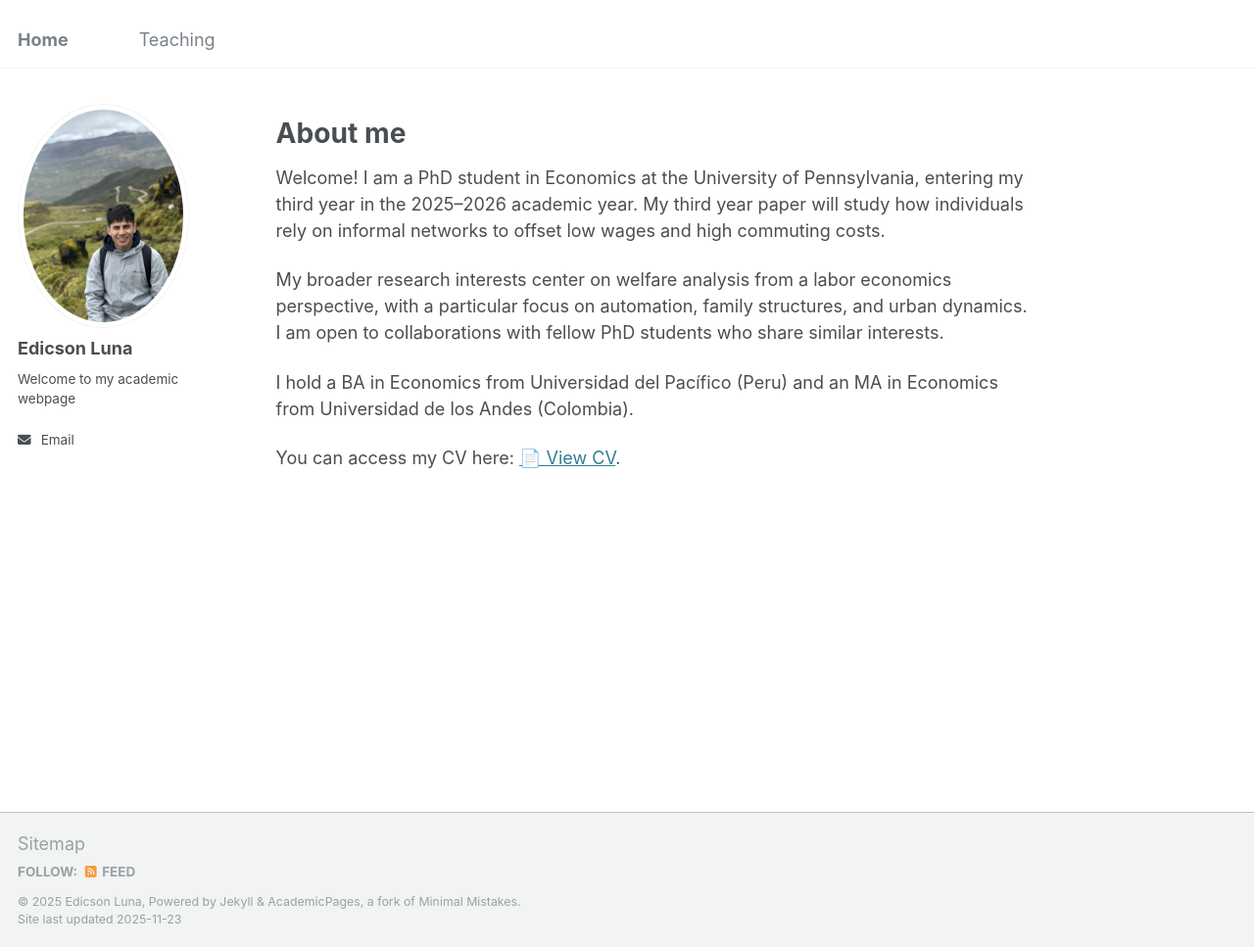
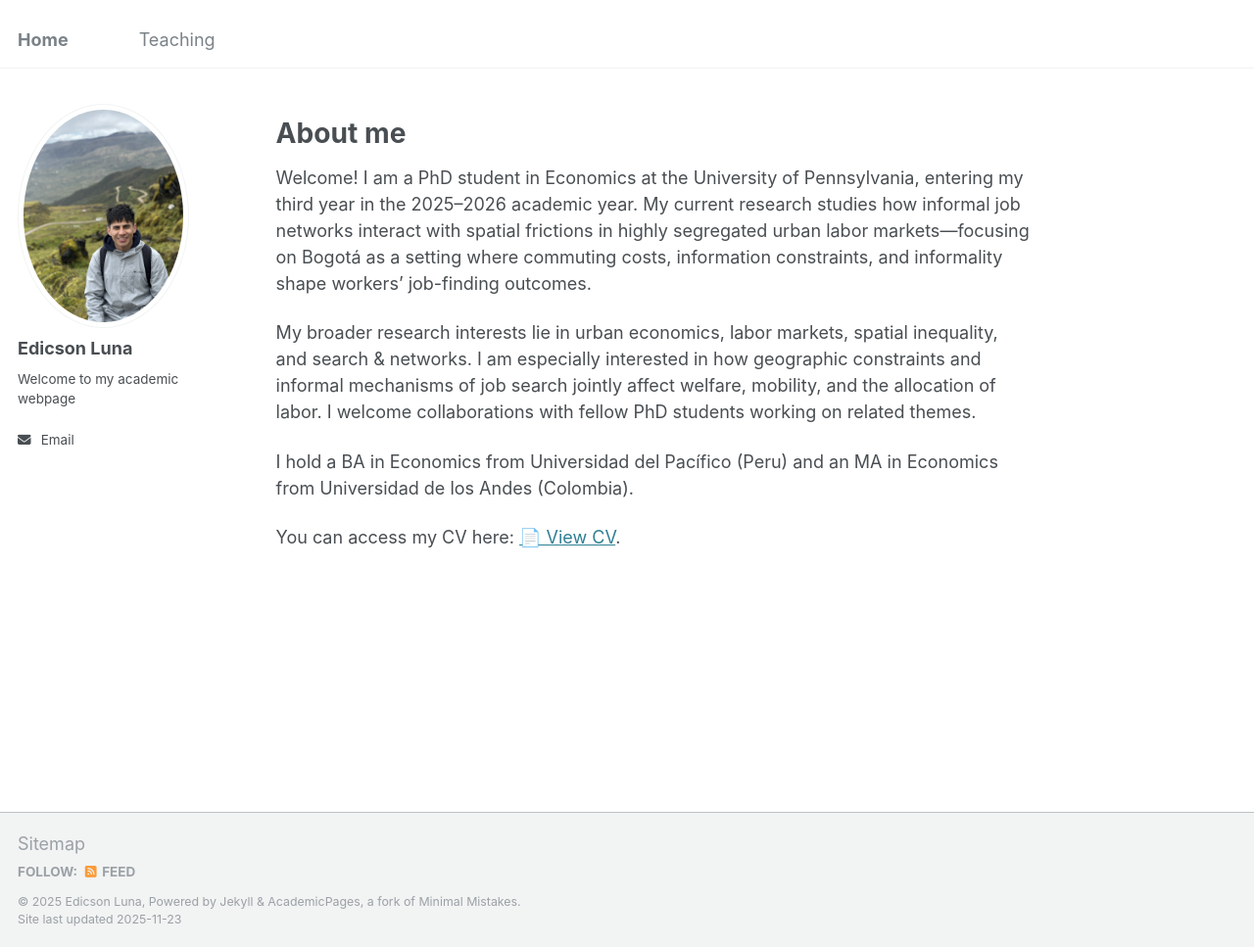
Before and after one commit to edicsonluna/edicsonluna.github.io, a Jekyll site: the page built from _pages/about.md, in a window 1280 px wide and 967 px high. Shown: the whole window at 98% size. Built offline with Jekyll 4.4.1, drawn with Linux system fonts in a browser that asks for light colours.

Commit message:
Revise about page content and research focus
Updated personal introduction and research interests.

```diff
--- a/_pages/about.md
+++ b/_pages/about.md
@@ -11,9 +11,10 @@ redirect_from:
 About me
 ======
 
-Welcome! I am a PhD student in Economics at the University of Pennsylvania, entering my third year in the 2025–2026 academic year. My third year paper will study how individuals rely on informal networks to offset low wages and high commuting costs.
+Welcome! I am a PhD student in Economics at the University of Pennsylvania, entering my third year in the 2025–2026 academic year.
+My current research studies how informal job networks interact with spatial frictions in highly segregated urban labor markets—focusing on Bogotá as a setting where commuting costs, information constraints, and informality shape workers’ job-finding outcomes.
 
-My broader research interests center on welfare analysis from a labor economics perspective, with a particular focus on automation, family structures, and urban dynamics. I am open to collaborations with fellow PhD students who share similar interests.
+My broader research interests lie in urban economics, labor markets, spatial inequality, and search & networks. I am especially interested in how geographic constraints and informal mechanisms of job search jointly affect welfare, mobility, and the allocation of labor. I welcome collaborations with fellow PhD students working on related themes.
 
 I hold a BA in Economics from Universidad del Pacífico (Peru) and an MA in Economics from Universidad de los Andes (Colombia).
 
```
